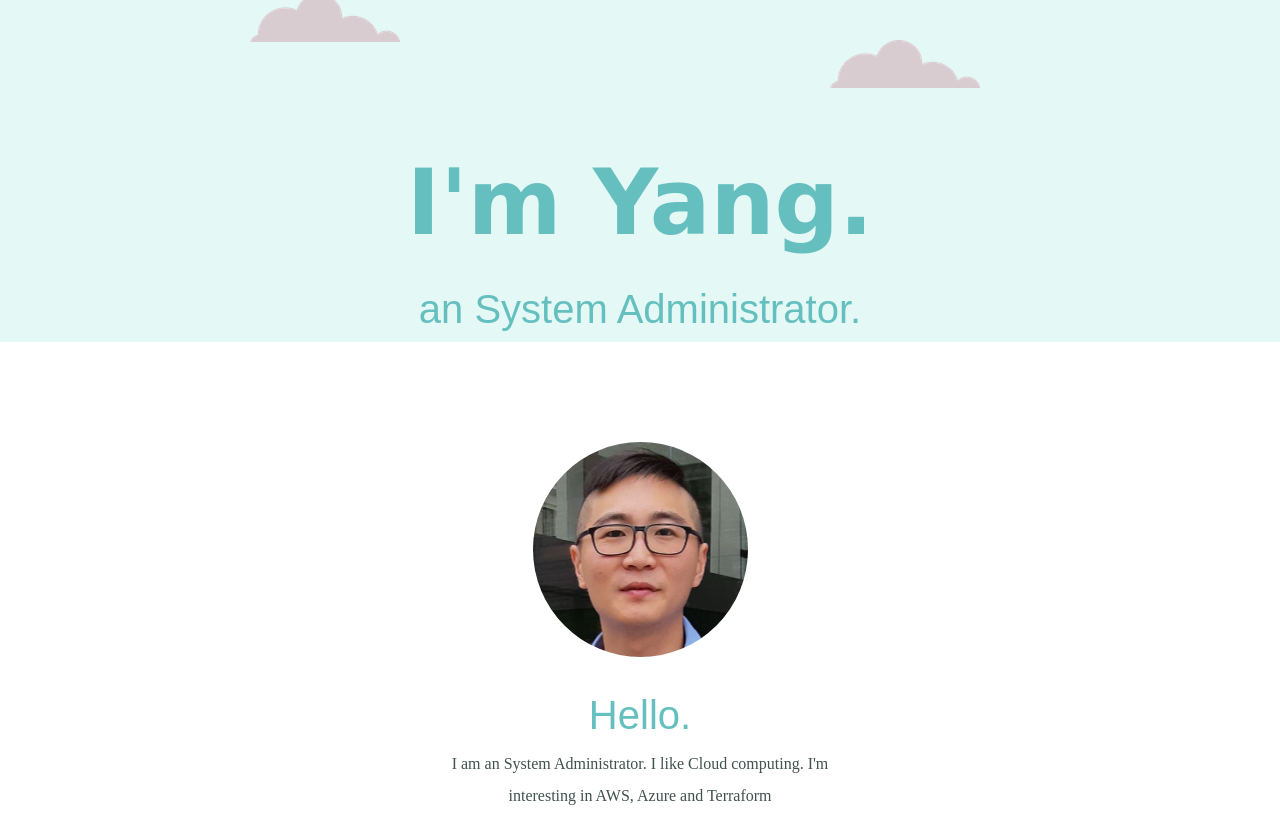
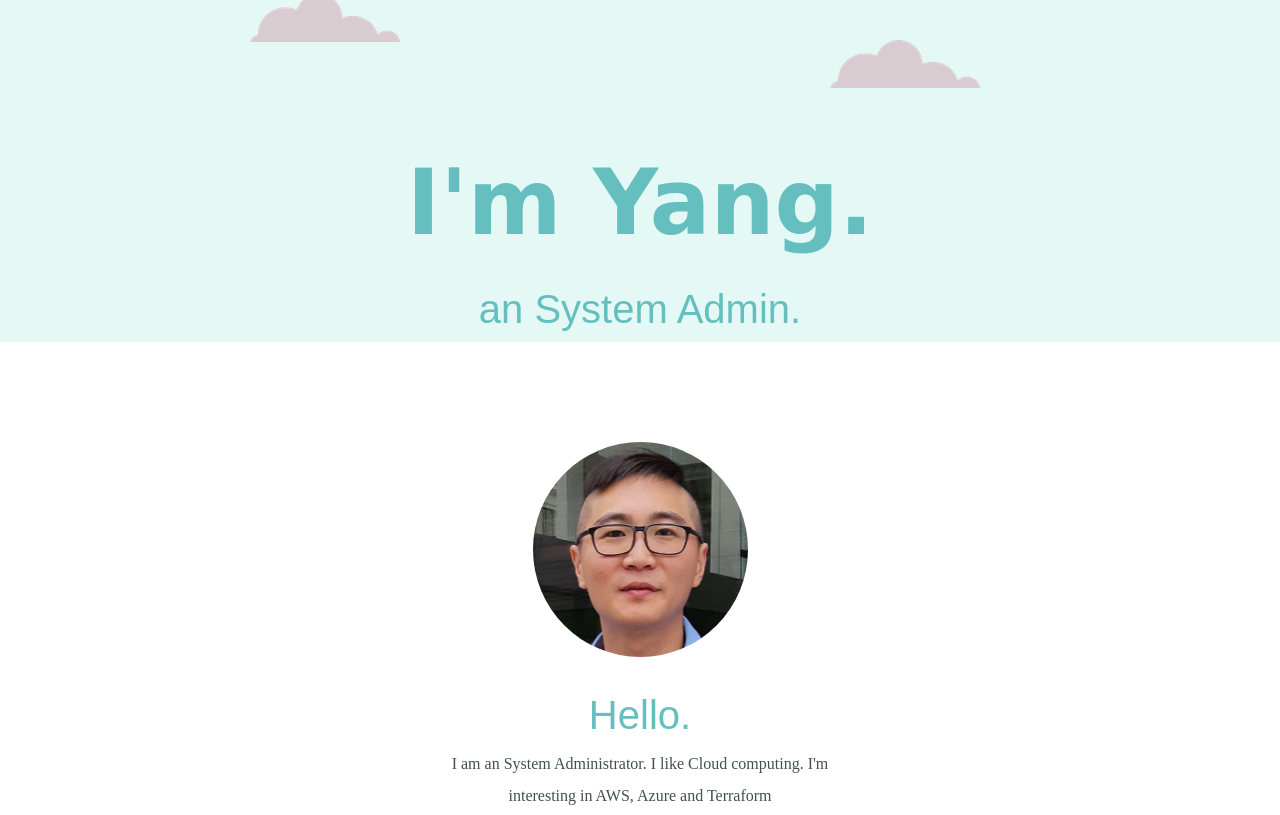
Before and after one commit to YangITjourney/AWSDemo, a website: page index.html in a window 1280 px wide. Shown: the top 815 px of the page. Drawn offline with Linux system fonts and the light colour scheme.

Commit message:
6ix commit

```diff
--- a/index.html
+++ b/index.html
@@ -12,7 +12,7 @@
     <div class="top-container">
       <img class ="top-cloud" src="./images/cloud.png" alt="cloud-img">
       <h1>I'm Yang.</h1>
-      <h2>an System Administrator.</h2>
+      <h2>an System Admin.</h2>
 
       <img class ="bottom-cloud" src="./images/cloud.png" alt="cloud-img">
     </div>
```
